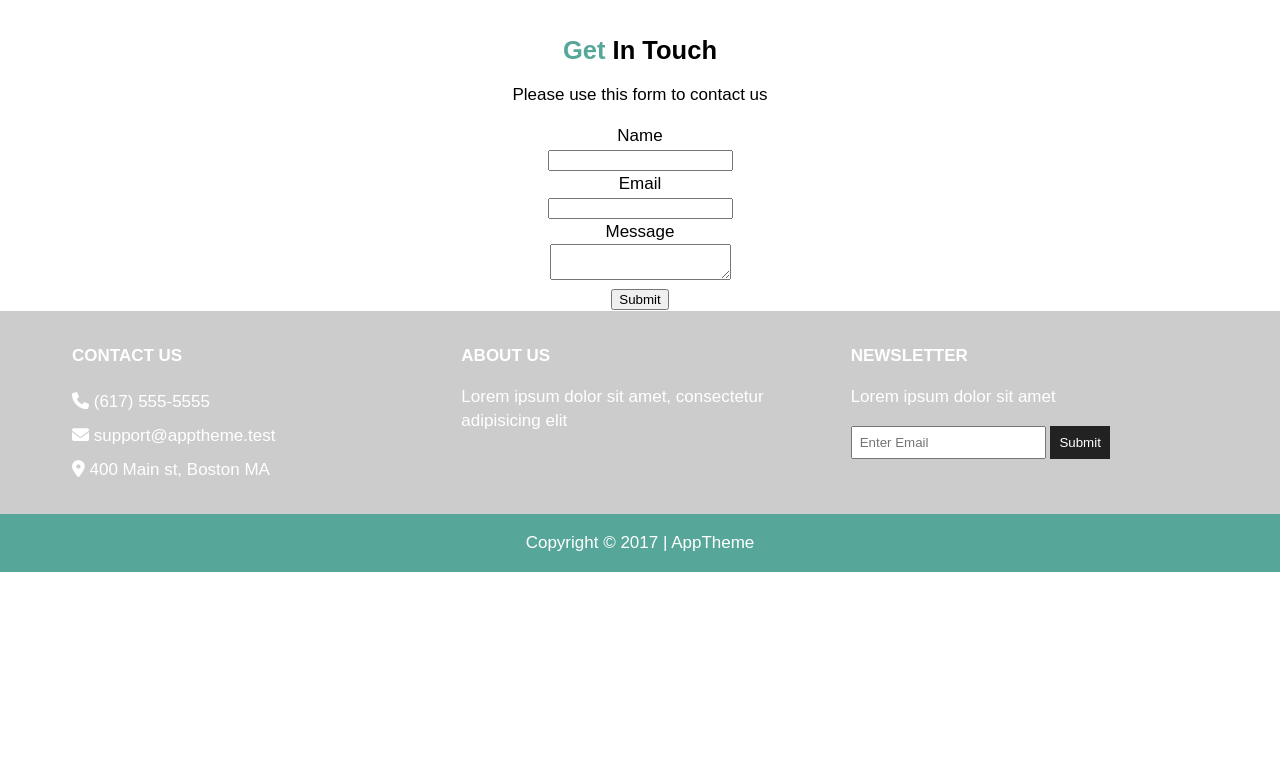
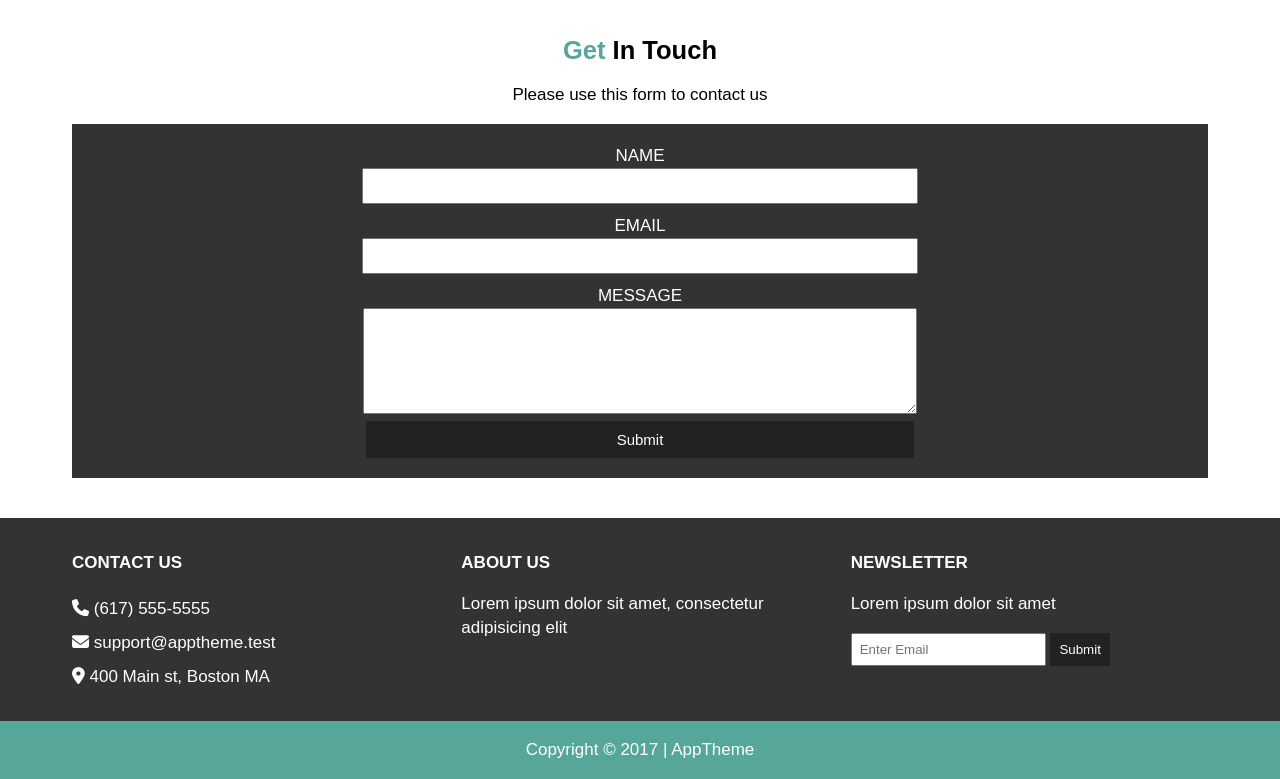
Before and after one commit to Ina-arpine/app-theme, a plain HTML site: page contact.html in a window 1280 px wide. Shown: the part 144-923 px from the top of the page. Before the commit the page ends 800 px from the top, so only its background shows below. Drawn offline with Linux system fonts and the light colour scheme.

Commit message:
style the rest pages related #8

```diff
--- a/css/style.css
+++ b/css/style.css
@@ -120,7 +120,7 @@ body{
 /*COMPANY */
 
 #company {
-    background:#ccc ;
+    background:#333 ;
     color: #fff;
     padding: 10px 0;
 }
@@ -151,14 +151,60 @@ body{
     color:#fff;
   }
 
+  /*ABOUT*/
 
+#page{
+    margin-bottom:40px ;
+}
 
+/* SERVICES */
 
+.services ul li {
+    list-style: none;
+    padding: 10px;
+}
 
+.services ul li:nth-child(odd){  /*CSS3 */
+    background:#333;
+    color:#fff ;
+}
 
+.services ul li:nth-child(even){
+    background:#56a79a;
+    color:#fff;
+  }
 
+  /* CONTACT */
 
+  .contact form {
+      background: #333;
+      color:#fff;
+      padding: 20px;
 
+  }
+
+  .contact form input {
+      width: 50%;
+      height: 30px;
+      margin-bottom: 10px;
+  }
+
+  .contact form textarea {
+      width: 50%;
+      height: 100px;
+  }
+
+  .contact form button {
+      width: 50%;
+      padding: 10px;
+      border:0;
+      background-color: #222;
+      color:#fff;
+      font-size: 15px;
+  }
+  .contact form label {
+      text-transform: uppercase;
+  }
 
   /*Media Query*/
 
```
